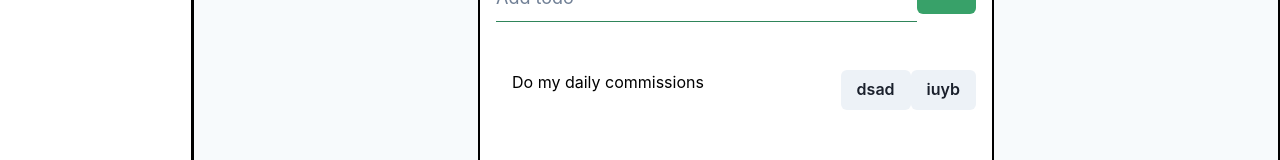
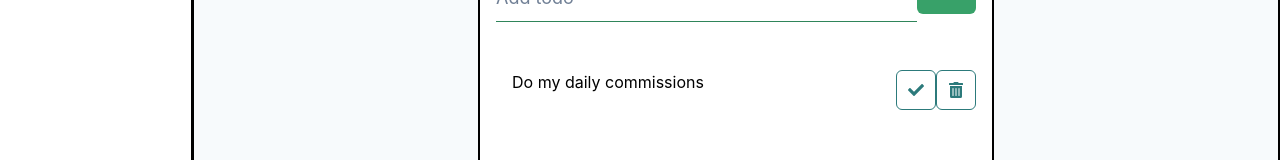
Before and after one commit to donovangg/adventurer-handbook, a Next.js app: page /TodoList in a window 1280 px wide. Shown: the part 352-512 px from the top of the page. Built offline with nearby package versions, Linux system fonts and the light colour scheme.

Commit message:
add styling to Todo component buttons

```diff
--- a/components/Todo.js
+++ b/components/Todo.js
@@ -1,12 +1,13 @@
-import React from 'react'
-import { Box, Flex, Text, Button } from "@chakra-ui/react";
+import React from "react";
+import { Box, Flex, Text, Button, IconButton } from "@chakra-ui/react";
+import { FaCheck, FaTrashAlt } from "react-icons/fa";
 
-export default function Todo({text, completed}) {
+export default function Todo({ text, completed }) {
   return (
     <Flex width="100%" border="@2px">
-        <Text flex="1">{text}</Text>
-        <Button>dsad</Button>
-        <Button>iuyb</Button>
+      <Text flex="1">{text}</Text>
+      <IconButton variant="outline" colorScheme="teal" icon={<FaCheck />} />
+      <IconButton variant="outline" colorScheme="teal" icon={<FaTrashAlt />} />
     </Flex>
-  )
+  );
 }
```
